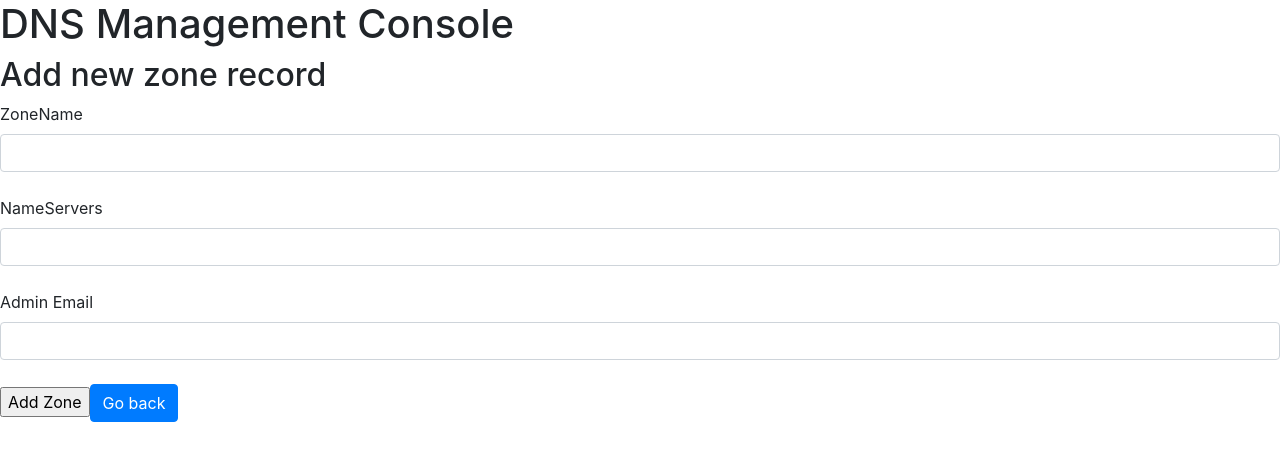
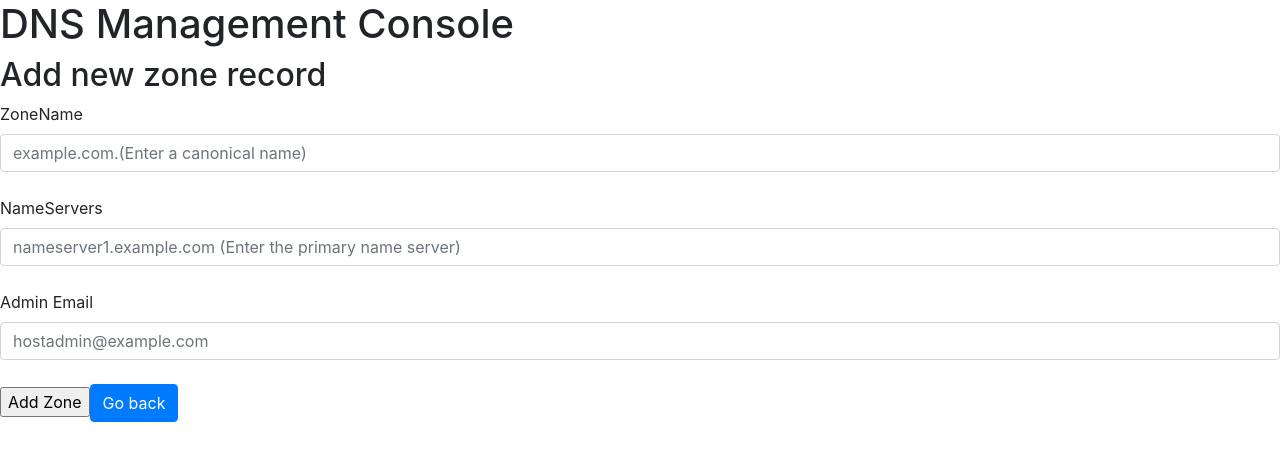
Before and after one commit to bvachha/dnsmodifier, a React (Create React App) app in the folder frontend/dnsmodifier/: page / in a window 1280 px wide. Both pictures are taken after a click on the button "Add New Zone". Shown: the top 460 px of the page. Built offline with nearby package versions, Linux system fonts and the light colour scheme; no server answers.

Commit message:
fixes for single nameserver handling fixes for react specific prop names

```diff
--- a/frontend/dnsmodifier/src/AddZoneForm.js
+++ b/frontend/dnsmodifier/src/AddZoneForm.js
@@ -6,14 +6,13 @@ class AddZoneForm extends React.Component{
     this.state = {
       name:null,
       rname:null,
-      nameservers:null
+      nameserver:null
     }
     this.handleSubmit = this.handleSubmit.bind(this);
     this.handleChange = this.handleChange.bind(this);
   }
 
   handleChange(event){
-    event.preventDefault();
     const name = event.target.name;
     this.setState({
       [name]:event.target.value
@@ -29,7 +28,7 @@ class AddZoneForm extends React.Component{
       body: JSON.stringify({
         name: this.state.name,
         rname: this.state.rname,
-        nameservers: JSON.parse(this.state.nameservers)
+        nameserver: this.state.nameserver
       }),
       headers:{"api-key":process.env.REACT_APP_API_KEY}
     })
@@ -52,13 +51,18 @@ class AddZoneForm extends React.Component{
       <h2> Add new zone record </h2>
       <form  onSubmit={this.handleSubmit} onChange={this.handleChange}>
         <label class="form-label">ZoneName</label>
-        <input class="form-control" type="text" name="name" value={this.state.name} />
+        <input class="form-control"
+                type="text"
+                name="name"
+                placeholder="example.com.(Enter a canonical name)"
+                 value={this.state.name}/>
         <br/>
         <label class="form-label">NameServers</label>
-        <input class="form-control" type="text" name="nameservers" value={this.state.nameservers} />
+        <input class="form-control" type="text" name="nameserver" placeholder='nameserver1.example.com (Enter the primary name server)'
+        value={this.state.nameservers}/>
         <br/>
         <label class="form-label">Admin Email</label>
-        <input class="form-control" type="text" name="rname" value={this.state.rname} />
+        <input class="form-control" type="text" name="rname" placeholder="hostadmin@example.com" value={this.state.rname}/>
         <br/>
         <input type="submit" value="Add Zone" />
         <button class="btn btn-primary" onClick={this.props.backButton}>Go back</button>
--- a/frontend/dnsmodifier/src/App.js
+++ b/frontend/dnsmodifier/src/App.js
@@ -46,7 +46,7 @@ class App extends React.Component {
       return(
         <div>
           <ZoneTable onZoneEdit={this.editZone} />
-          <button type="button" class="btn btn-outline-success" onClick={()=>{
+          <button type="button" className="btn btn-outline-success" onClick={()=>{
               this.setState({
                 isEditZoneMode:false,
                 zoneIdUnderEdit:null,
```
